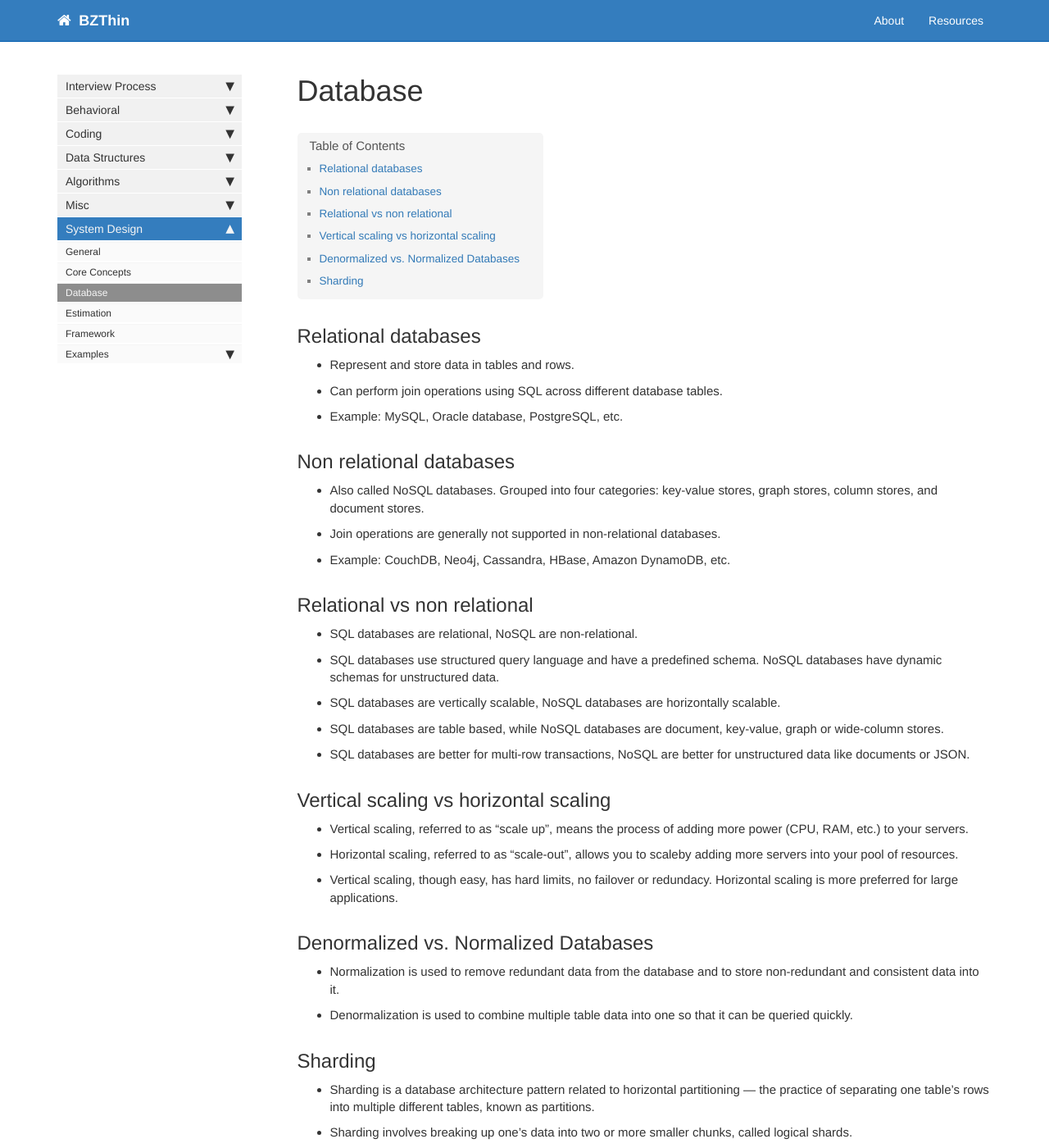
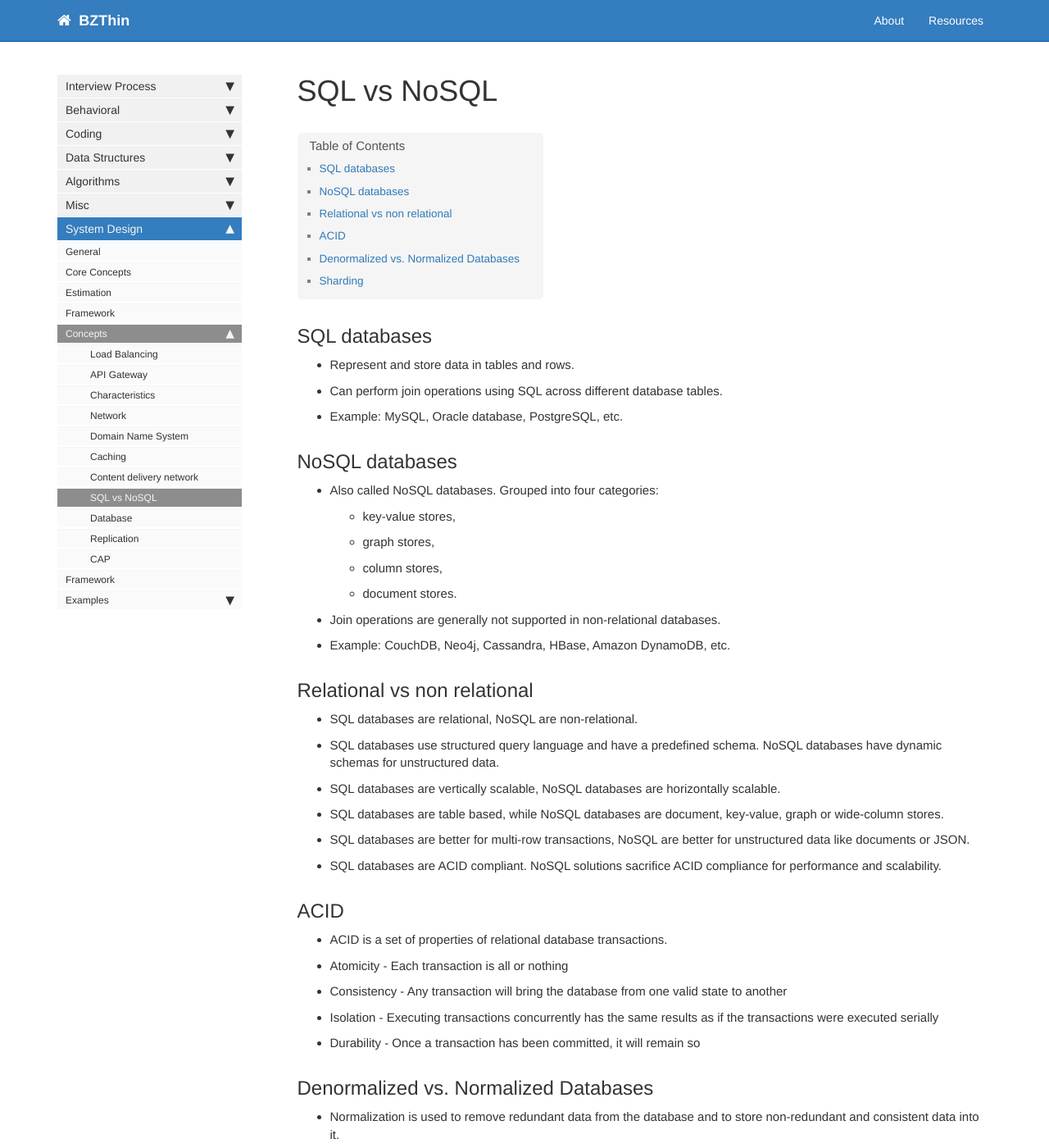
Before and after one commit to bzthin/bzthin.github.io, a Jekyll site: the page built from pages/technical/system-design/concepts/sql_vs_nosql.md, in a window 1280 px wide and 1400 px high. Shown: the whole window at 82% size. Built offline with Jekyll 4.4.1, drawn with Linux system fonts in a browser that asks for light colours; comment, search, counter and statistics services are not loaded.

Commit message:
Update system design concepts part 1

```diff
--- a/_data/sidebars/technical_sidebar.yml
+++ b/_data/sidebars/technical_sidebar.yml
@@ -117,12 +117,54 @@ entries:
     - title: Core Concepts
       url: /system_design_core_concepts
       output: web
-    - title: Database
-      url: /system_design_database
-      output: web
+
     - title: Estimation
       url: /system_design_estimation
       output: web
+    - title: Framework
+      url: /system_design_framework
+      output: web
+
+      subfolders:
+      - title: Concepts
+        output: web
+        subfolderitems:
+
+        - title: Load Balancing
+          url: /system_design_load_balancing
+          output: web
+        - title: API Gateway
+          url: /system_design_api_gateway
+          output: web
+        - title: Characteristics
+          url: /system_design_characteristics
+          output: web
+        - title: Network
+          url: /system_design_network
+          output: web
+        - title: Domain Name System
+          url: /system_design_dns
+          output: web
+        - title: Caching
+          url: /system_design_caching
+          output: web
+        - title: Content delivery network
+          url: /system_design_cdn
+          output: web
+        - title: SQL vs NoSQL
+          url: /system_design_sql_vs_nosql
+          output: web
+        - title: Database
+          url: /system_design_database
+          output: web
+        - title: Replication
+          url: /system_design_replication
+          output: web
+        - title: CAP
+          url: /system_design_cap
+          output: web
+
+
     - title: Framework
       url: /system_design_framework
       output: web
--- a/pages/technical/system-design/database.md
+++ b/pages/technical/system-design/concepts/sql_vs_nosql.md
@@ -1,16 +1,20 @@
 ---
-title: Database
+title: SQL vs NoSQL
 sidebar: technical_sidebar
-permalink: /system_design_database
+permalink: /system_design_sql_vs_nosql
 ---
 
-## Relational databases
+## SQL databases
 - Represent and store data in tables and rows.
 - Can perform join operations using SQL across different database tables.
 - Example: MySQL, Oracle database, PostgreSQL, etc.
 
-## Non relational databases
-- Also called NoSQL databases. Grouped into four categories: key-value stores, graph stores, column stores, and document stores.
+## NoSQL databases
+- Also called NoSQL databases. Grouped into four categories:
+  - key-value stores,
+  - graph stores,
+  - column stores,
+  - document stores.
 - Join operations are generally not supported in non-relational databases.
 - Example: CouchDB, Neo4j, Cassandra, HBase, Amazon DynamoDB, etc.
 
@@ -20,11 +24,14 @@ permalink: /system_design_database
 - SQL databases are vertically scalable, NoSQL databases are horizontally scalable.
 - SQL databases are table based, while NoSQL databases are document, key-value, graph or wide-column stores.
 - SQL databases are better for multi-row transactions, NoSQL are better for unstructured data like documents or JSON.
+- SQL databases are ACID compliant. NoSQL solutions sacrifice ACID compliance for performance and scalability.
 
-## Vertical scaling vs horizontal scaling
-- Vertical scaling, referred to as “scale up”, means the process of adding more power (CPU, RAM, etc.) to your servers.
-- Horizontal scaling, referred to as “scale-out”, allows you to scaleby adding more servers into your pool of resources.
-- Vertical scaling, though easy, has hard limits, no failover or redundacy. Horizontal scaling is more preferred for large applications.
+## ACID
+- ACID is a set of properties of relational database transactions.
+- Atomicity - Each transaction is all or nothing
+- Consistency - Any transaction will bring the database from one valid state to another
+- Isolation - Executing transactions concurrently has the same results as if the transactions were executed serially
+- Durability - Once a transaction has been committed, it will remain so
 
 ## Denormalized vs. Normalized Databases
 - Normalization is used to remove redundant data from the database and to store non-redundant and consistent data into it.
```
Also changed, not shown: pages/technical/coding/misc/complexity.md (+1 -0 lines), pages/technical/system-design/concepts/api_gateway.md (added, +25 -0 lines), pages/technical/system-design/concepts/caching.md (added, +38 -0 lines), pages/technical/system-design/concepts/cap.md (added, +13 -0 lines), pages/technical/system-design/concepts/cdn.md (added, +15 -0 lines), pages/technical/system-design/concepts/database.md (added, +24 -0 lines), pages/technical/system-design/concepts/distributed_systems_characteristics.md (added, +15 -0 lines), pages/technical/system-design/concepts/dns.md (added, +27 -0 lines), pages/technical/system-design/concepts/load_balancing copy.md (added, +45 -0 lines), pages/technical/system-design/concepts/network.md (added, +32 -0 lines), pages/technical/system-design/concepts/replication.md (added, +18 -0 lines).
